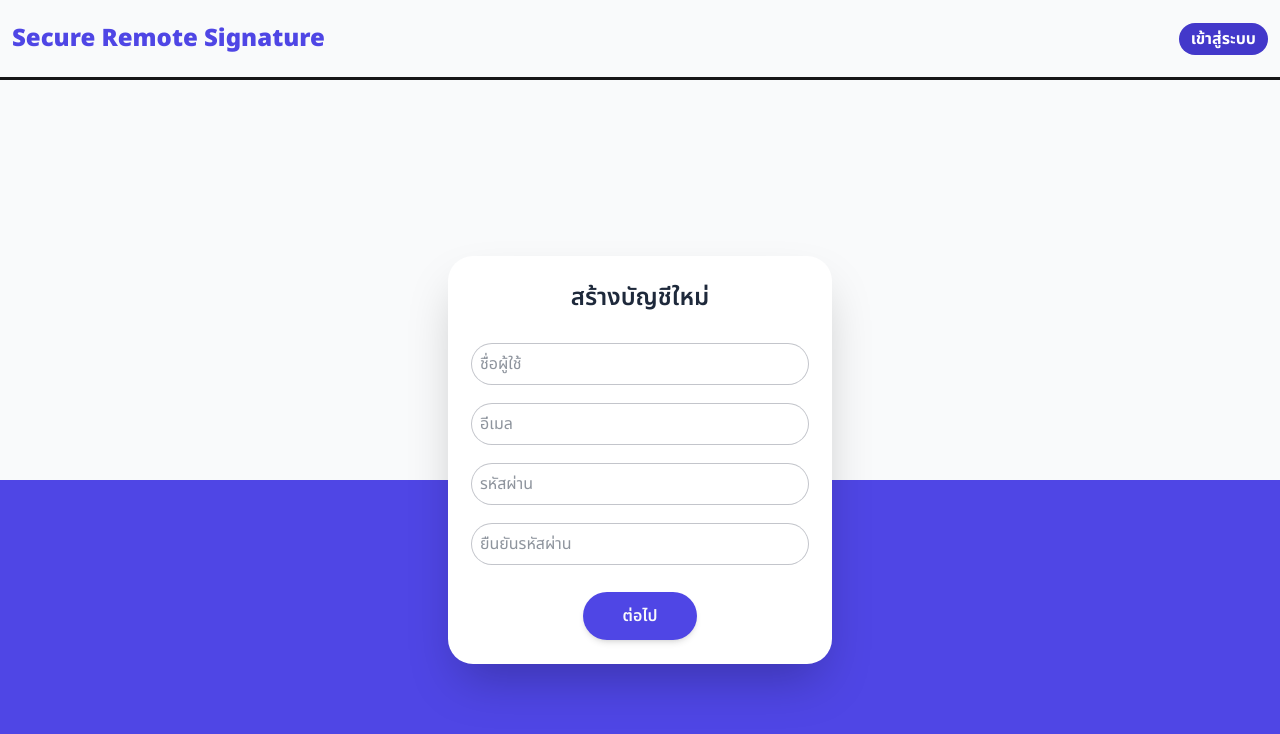
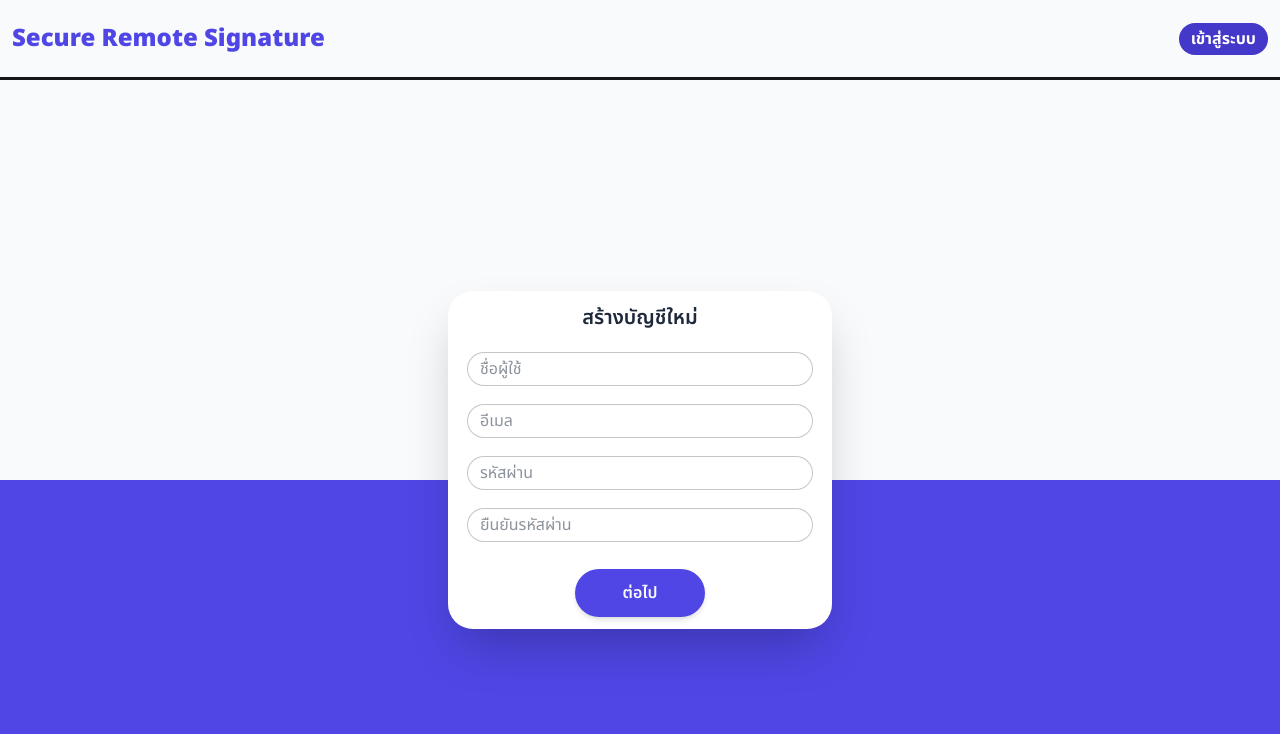
Before and after one commit to Secure-Remote-signature/RemoteSecureSignature, a Next.js app in the folder frontend/: page /register in a window 1280 px wide. Shown: the top 734 px of the page. Built offline with nearby package versions, Linux system fonts and the light colour scheme.

Commit message:
style: refine input and button styles in Register component

```diff
--- a/frontend/app/(userLogin)/register/page.tsx
+++ b/frontend/app/(userLogin)/register/page.tsx
@@ -32,7 +32,7 @@ export default function Register() {
   const inputStyle = `
     text-Slate-gray mt-3
     pi:text-[16px] 2xl:text-[24px]
-    pi:p-2 2xl:px-4 pi:mb-2 2xl:mb-2
+    pi:p-1 pi:px-3 2xl:px-4 pi:mb-2 2xl:mb-2
     ring-1 ring-[#C3C5CB]
     pi:rounded-[30px] 2xl:rounded-[50px]
     outline-none focus:ring-2 focus:ring-[#4F46E5]
@@ -41,7 +41,7 @@ export default function Register() {
   const primaryBtnStyle = `
     bg-[#4F46E5] mt-5
     text-[#F9FAFB] font-semibold
-    rounded-[30px] p-3 px-10
+    rounded-[30px] px-12 py-3
     hover:opacity-90 transition-all shadow-md
     pi:text-[16px] 2xl:text-[20px]
   `;
@@ -54,10 +54,10 @@ export default function Register() {
         <div className="h-1/2 w-full bg-[#4F46E5]"></div>
       </div>
       {/* Register Card */}
-      <div className="relative z-10 bg-white mb-10 rounded-[25px] shadow-2xl w-full max-w-sm 2xl:max-w-md 2xl:p-10 pi:p-6 flex flex-col items-center">
+      <div className="relative z-10 bg-white mb-10 rounded-[25px] shadow-2xl w-full max-w-sm 2xl:max-w-md 2xl:p-10 pi:p-3 pi:px-5 flex flex-col items-center">
 
-        <h1 className="text-Slate-gray font-semibold pi:text-[24px] 2xl:text-[32px] mb-2">
-          {step === 1 ? "สร้างบัญชีใหม่" : "ข้อมูลส่วนตัว"}
+        <h1 className="text-Slate-gray font-semibold pi:text-[20px] 2xl:text-[32px]">
+          สร้างบัญชีใหม่
         </h1>
         <div className="w-full flex flex-col mt-2">
           {step === 1 ? (
```
